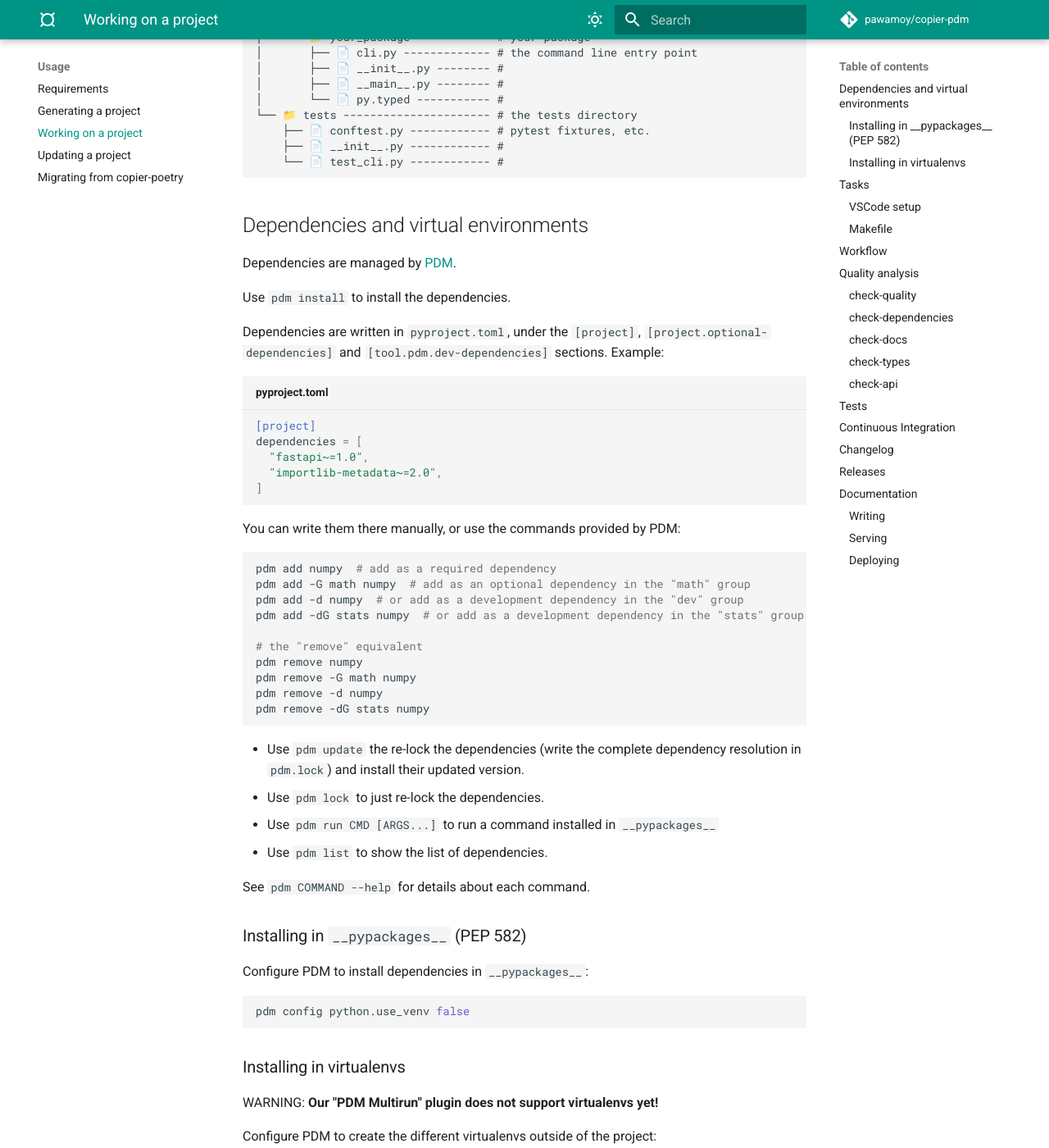
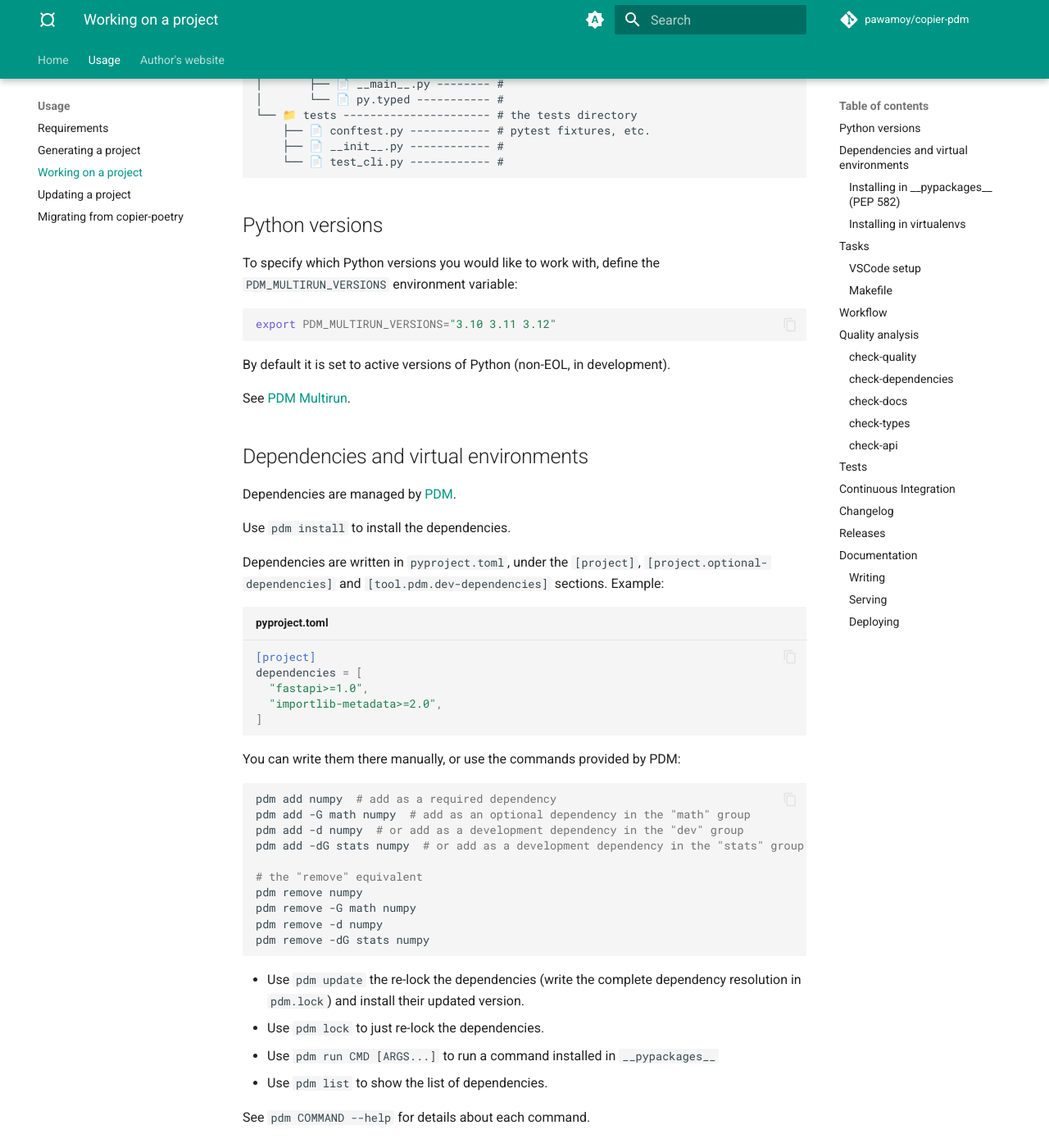
Before and after one commit to pawamoy/copier-pdm, an MkDocs documentation site: the page built from docs/work.md, in a window 1280 px wide and 1400 px high, scrolled down 853 px. Shown: the whole window at 82% size. Built offline with MkDocs 1.6.1 and Material for MkDocs 9.7.7, drawn with Linux system fonts in a browser that asks for light colours; comment, search, counter and statistics services are not loaded; some of the changed text lies outside the part shown.

Commit message:
docs: Update docs

````diff
--- a/docs/work.md
+++ b/docs/work.md
@@ -46,6 +46,20 @@
     └── 📄 test_cli.py ------------ #
 ```
 
+## Python versions
+
+To specify which Python versions you would like to work with,
+define the `PDM_MULTIRUN_VERSIONS` environment variable:
+
+```bash
+export PDM_MULTIRUN_VERSIONS="3.10 3.11 3.12"
+```
+
+By default it is set to active versions of Python
+(non-EOL, in development).
+
+See [PDM Multirun](https://pawamoy.github.io/pdm-multirun/).
+
 ## Dependencies and virtual environments
 
 Dependencies are managed by [PDM](https://github.com/pdm-project/pdm).
@@ -60,8 +74,8 @@
 ```toml title="pyproject.toml"
 [project]
 dependencies = [
-  "fastapi~=1.0",
-  "importlib-metadata~=2.0",
+  "fastapi>=1.0",
+  "importlib-metadata>=2.0",
 ]
 ```
 
@@ -99,14 +113,26 @@
 
 ### Installing in virtualenvs
 
-WARNING: **Our "PDM Multirun" plugin does not support virtualenvs yet!**
-
 Configure PDM to create the different virtualenvs outside of the project:
 
 ```bash
 pdm config python.use_venv true
 pdm config venv.in_project false
 ```
+
+Then create some virtualenvs:
+
+```bash
+pdm venv create 3.8
+pdm venv create 3.9
+pdm venv create 3.10
+pdm venv create 3.11
+pdm venv create 3.12
+```
+
+And export the `PDM_MULTIRUN_USE_VENVS=1` environment variable.
+You can hardcode it in `Makefile` or the `duties.py`
+to make it permanent.
 
 ## Tasks
 
--- a/mkdocs.yml
+++ b/mkdocs.yml
@@ -29,9 +29,25 @@
   icon:
     logo: material/currency-sign
   features:
+  - content.action.edit
+  - content.action.view
+  - content.code.annotate
+  - content.code.copy
+  - content.tooltips
+  - navigation.footer
+  - navigation.indexes
+  - navigation.sections
   - navigation.tabs
+  - navigation.tabs.sticky
   - navigation.top
+  - search.highlight
+  - search.suggest
+  - toc.follow
   palette:
+  - media: "(prefers-color-scheme)"
+    toggle:
+      icon: material/brightness-auto
+      name: Switch to light mode
   - media: "(prefers-color-scheme: light)"
     scheme: default
     primary: teal
@@ -45,7 +61,7 @@
     accent: lime
     toggle:
       icon: material/weather-night
-      name: Switch to light mode
+      name: Switch to system preference
 
 markdown_extensions:
 - admonition
@@ -64,8 +80,12 @@
   social:
   - icon: fontawesome/brands/github
     link: https://github.com/pawamoy
+  - icon: fontawesome/brands/mastodon
+    link: https://fosstodon.org/@pawamoy
   - icon: fontawesome/brands/twitter
     link: https://twitter.com/pawamoy
+  - icon: fontawesome/brands/gitter
+    link: https://app.gitter.im/#/room/#copier-pdm/community:gitter.im
 
 extra_css:
   - css/custom.css
````
Also changed, not shown: README.md (+4 -0 lines), docs/update.md (+2 -2 lines), 1 other file.
